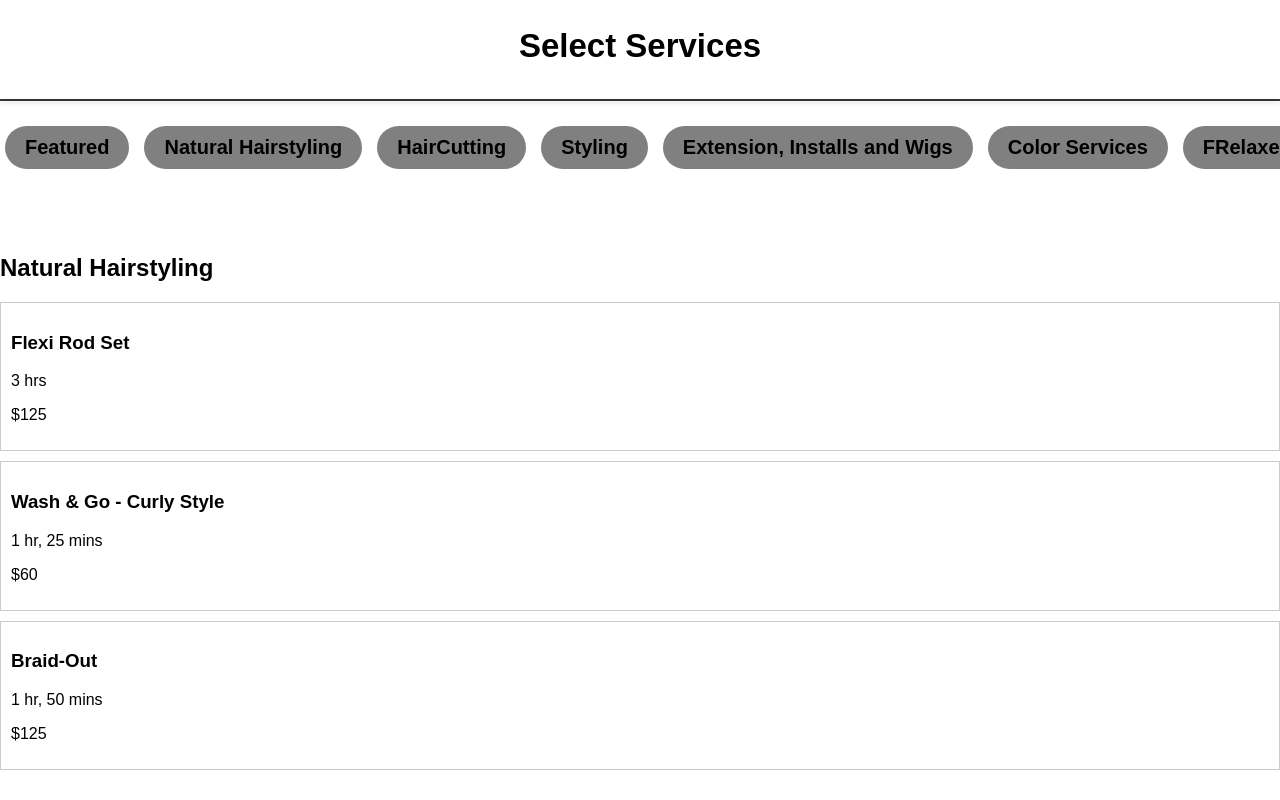
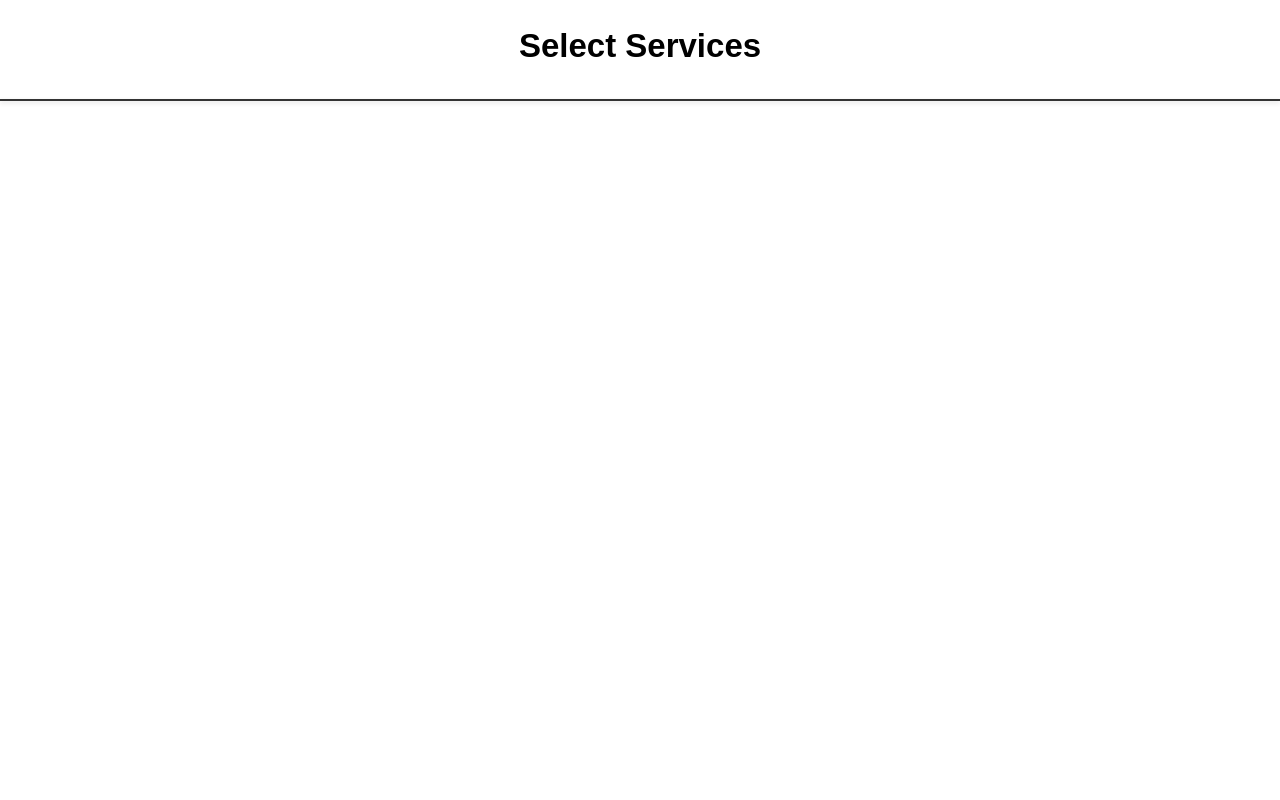
Before and after one commit to annupawaria/Assignment-Task, a React (Create React App) app: page / in a window 1280 px wide. Shown: the top 800 px of the page. Built offline with nearby package versions, Linux system fonts and the light colour scheme.

Commit message:
creating page with other method

```diff
--- a/src/App.js
+++ b/src/App.js
@@ -7,7 +7,7 @@ const App = () => {
   return (
     <div>
       <Services/>
-      <Category/>
+      {/* <Category/> */}
       </div>
   )
 }
```
